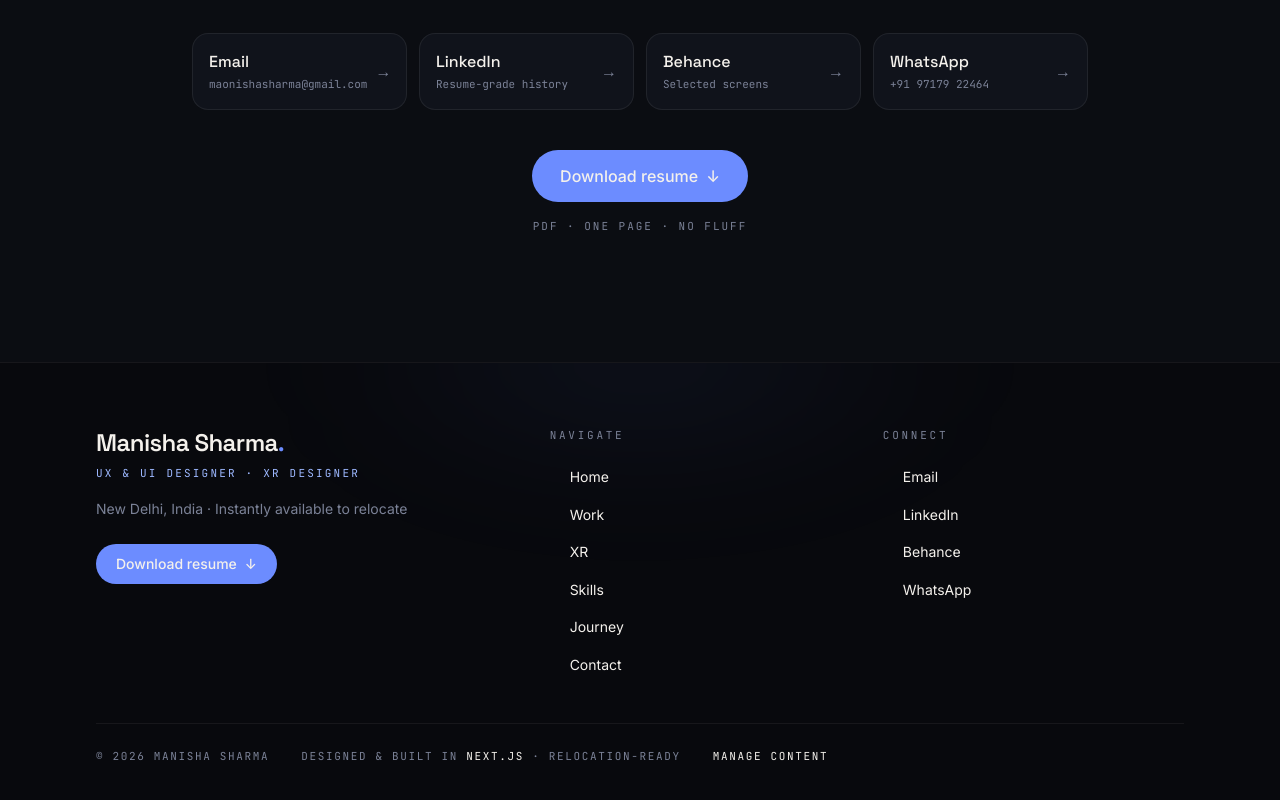
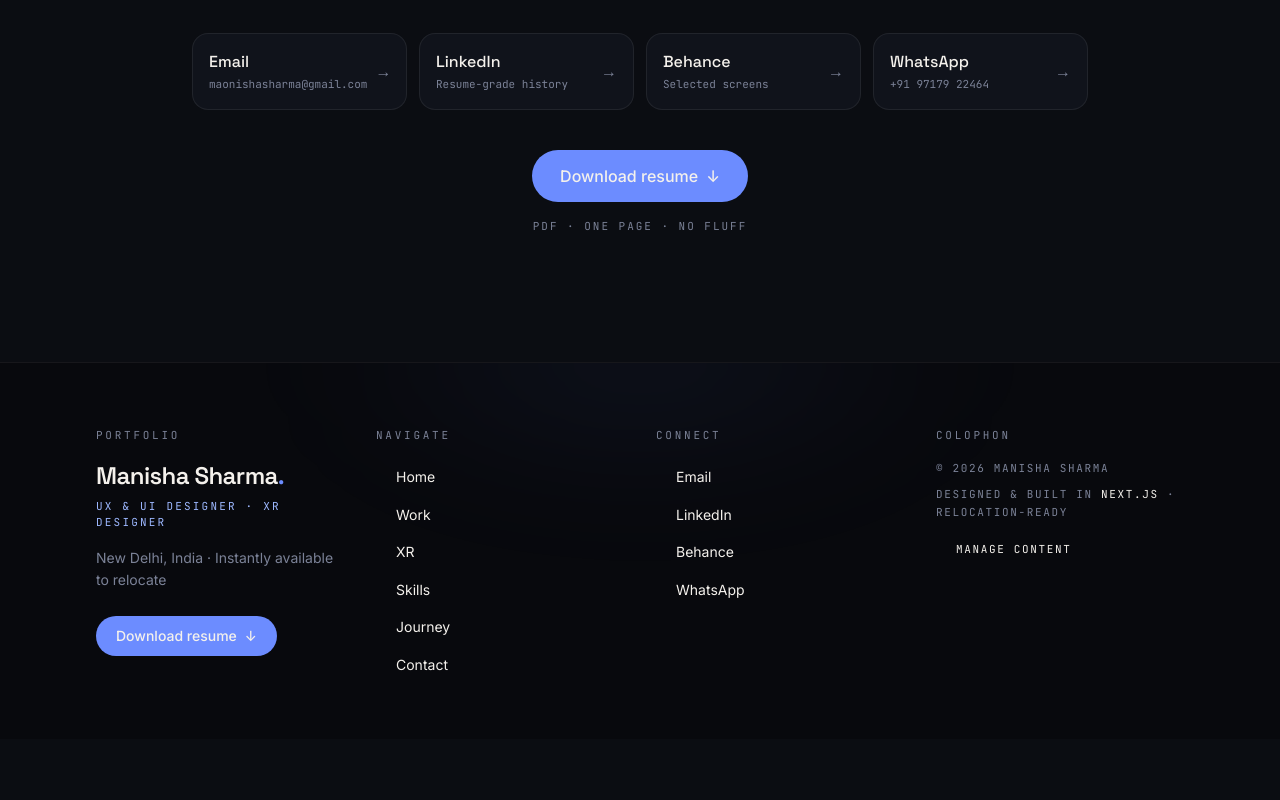
Before and after one commit to manishasharma1998/Portfolio, a Next.js app: page / in a window 1280 px wide. Shown: the part 7332-8132 px from the top of the page. After the commit the page ends 8071 px from the top, so only its background shows below. Built offline with nearby package versions, Linux system fonts and the light colour scheme.

Commit message:
Footer: four left-aligned header columns (Portfolio, Navigate, Connect, Colophon)

```diff
--- a/src/components/footer.tsx
+++ b/src/components/footer.tsx
@@ -11,6 +11,8 @@ export function Footer() {
     { label: "WhatsApp", href: site.whatsapp },
   ] as const;
 
+  const header = "font-mono text-[11px] tracking-[0.25em] text-fog-500 uppercase";
+
   return (
     <footer className="relative overflow-hidden border-t border-white/[0.06] bg-ink-950">
       <div
@@ -19,9 +21,11 @@ export function Footer() {
       />
 
       <div className="relative mx-auto max-w-6xl px-5 py-14 sm:px-8 sm:py-16">
-        <div className="grid gap-10 md:grid-cols-[1.4fr_1fr_1fr] md:gap-8">
-          {/* Brand */}
+        <div className="grid gap-10 sm:grid-cols-2 lg:grid-cols-4 lg:gap-8">
+          {/* Portfolio */}
           <div>
+            <p className={header}>Portfolio</p>
+            <div className="mt-4">
               <p className="font-display text-2xl font-semibold tracking-tight text-bone-100">
                 {site.name}
                 <span className="text-lens-400">.</span>
@@ -29,7 +33,7 @@ export function Footer() {
               <p className="mt-1.5 font-mono text-[11px] tracking-[0.2em] text-lens-300 uppercase">
                 {site.role}
               </p>
-            <p className="mt-4 max-w-xs text-sm leading-relaxed text-fog-500">{site.location}</p>
+              <p className="mt-4 text-sm leading-relaxed text-fog-500">{site.location}</p>
               <a
                 href={site.resume}
                 download
@@ -38,12 +42,11 @@ export function Footer() {
                 Download resume <span aria-hidden>↓</span>
               </a>
             </div>
+          </div>
 
           {/* Navigate */}
           <div>
-            <p className="font-mono text-[11px] tracking-[0.25em] text-fog-500 uppercase">
-              Navigate
-            </p>
+            <p className={header}>Navigate</p>
             <ul className="mt-4 space-y-2.5">
               {site.nav.map((l) => (
                 <li key={l.href}>
@@ -61,9 +64,7 @@ export function Footer() {
 
           {/* Connect */}
           <div>
-            <p className="font-mono text-[11px] tracking-[0.25em] text-fog-500 uppercase">
-              Connect
-            </p>
+            <p className={header}>Connect</p>
             <ul className="mt-4 space-y-2.5">
               {connect.map((c) => (
                 <li key={c.label}>
@@ -80,22 +81,29 @@ export function Footer() {
               ))}
             </ul>
           </div>
-        </div>
 
-        {/* Bottom bar */}
-        <div className="mt-12 flex flex-col gap-4 border-t border-white/[0.06] pt-6 sm:flex-row sm:items-center sm:gap-8">
-          <p className="font-mono text-[11px] tracking-[0.15em] text-fog-500 uppercase">
+          {/* Colophon */}
+          <div>
+            <p className={header}>Colophon</p>
+            <ul className="mt-4 space-y-2.5">
+              <li className="font-mono text-[11px] tracking-[0.15em] text-fog-500 uppercase">
                 © {year} {site.name}
-          </p>
-          <p className="font-mono text-[11px] tracking-[0.15em] text-fog-500 uppercase">
-            Designed &amp; built in <span className="text-bone-100">Next.js</span> · relocation-ready
-          </p>
+              </li>
+              <li className="font-mono text-[11px] leading-relaxed tracking-[0.15em] text-fog-500 uppercase">
+                Designed &amp; built in <span className="text-bone-100">Next.js</span> ·
+                relocation-ready
+              </li>
+              <li>
                 <a
                   href="/admin/index.html"
-            className="font-mono text-[11px] tracking-[0.15em] text-fog-500 uppercase transition-colors hover:text-lens-300"
+                  className="group inline-flex items-center gap-2 font-mono text-[11px] tracking-[0.15em] text-fog-400 uppercase transition-colors hover:text-bone-100"
                 >
+                  <span className="h-px w-3 bg-lens-400 opacity-0 transition-all duration-300 group-hover:w-5 group-hover:opacity-100" />
                   Manage content
                 </a>
+              </li>
+            </ul>
+          </div>
         </div>
       </div>
     </footer>
```
Lines whose indentation alone changed are shown as unchanged.
